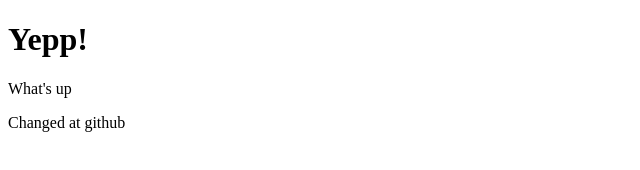
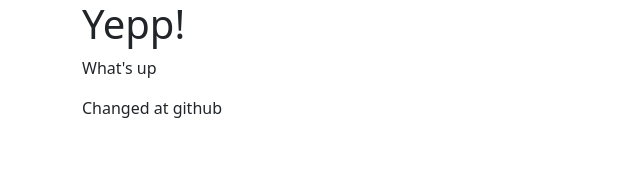
Before and after one commit to pl2vladi/udprj0, a plain HTML site: page index.html in a window 1280 px wide. Shown: the whole page, without its empty margins (0-640 px from the left). Drawn offline with nearby package versions, Linux system fonts and the light colour scheme.

Commit message:
Add Margin

```diff
--- a/index.html
+++ b/index.html
@@ -3,9 +3,10 @@
     <head>
         <meta charset="utf-8">
         <title></title>
+        <link href="https://cdn.jsdelivr.net/npm/bootstrap@5.3.3/dist/css/bootstrap.min.css" rel="stylesheet" integrity="sha384-QWTKZyjpPEjISv5WaRU9OFeRpok6YctnYmDr5pNlyT2bRjXh0JMhjY6hW+ALEwIH" crossorigin="anonymous">
     </head>
     <body>
-
+        <div class="container">
             <h1>Yepp!</h1>
             <div>
                 <p>What's up</p>
@@ -15,5 +16,6 @@
             </div>
 
             <!--Some comments-->
+        </div>
     </body>
 </html>
```
Lines whose indentation alone changed are shown as unchanged.
